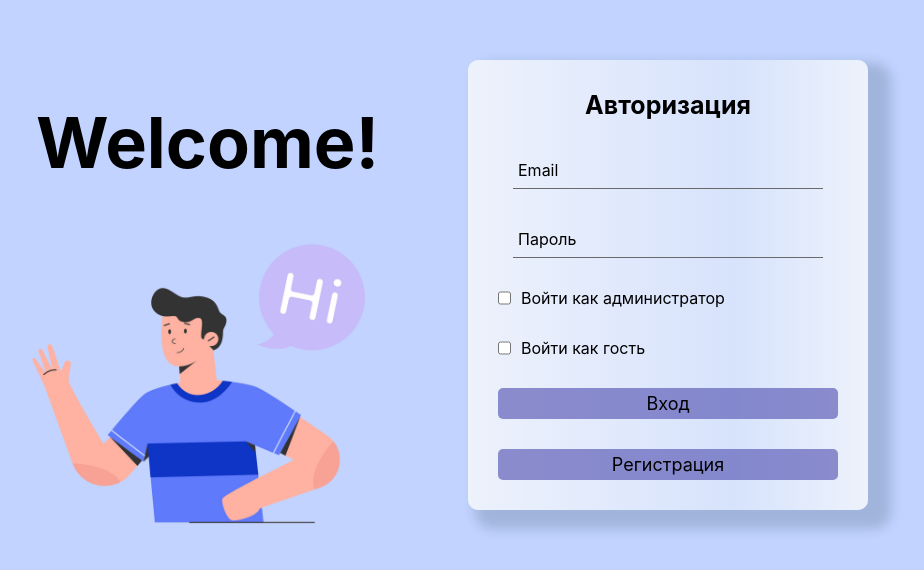
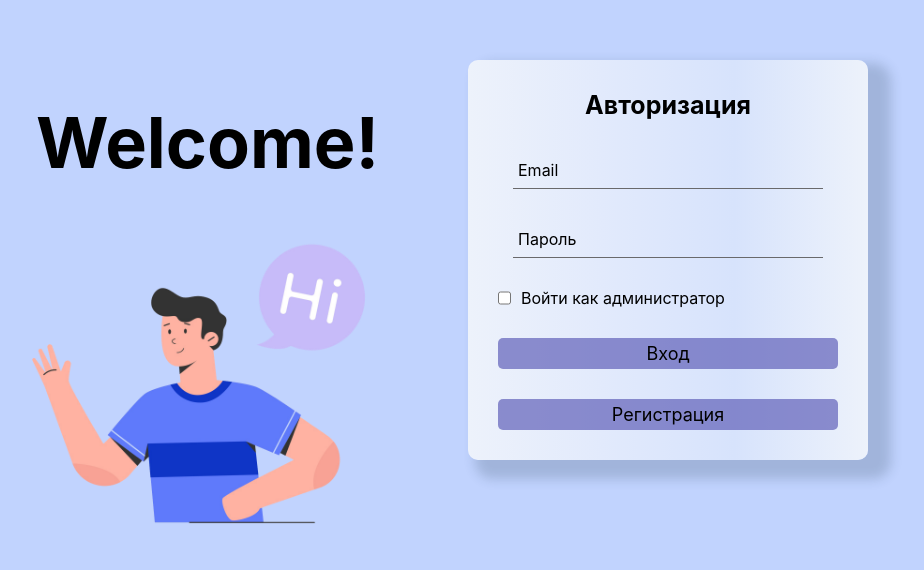
Before and after one commit to Olga-Udaltsova/social_network, a React (Create React App) app: page / in a window 1280 px wide. Shown: the part 140-710 px from the top of the page, without its empty margins (284-1208 px from the left). Built offline with nearby package versions, Linux system fonts and the light colour scheme.

Commit message:
Удалена возможность зайти как гость

```diff
--- a/src/helpers/toLogIn.js
+++ b/src/helpers/toLogIn.js
@@ -1,7 +1,7 @@
 import { USERS, ADMIN } from "../constants";
 import { login } from "../redux/slices/userSlice";
 
-export const toLogIn = (inputData, isChecked, isGuest, navigate, dispatch) => {
+export const toLogIn = (inputData, isChecked, navigate, dispatch) => {
   const users = JSON.parse(localStorage.getItem(USERS));
   const userInLS = users.some((user) => user.email === inputData.email);
   const currentUser = users.find(
@@ -13,14 +13,11 @@ export const toLogIn = (inputData, isChecked, isGuest, navigate, dispatch) => {
     inputData.password === ADMIN.password &&
     isChecked;
 
-  if (!userInLS && !admin && !isGuest) {
+  if (!userInLS && !admin) {
     alert("Пользователя с таким email не существует");
     return;
-  } else if ((currentUser || admin) && !isGuest) {
+  } else if (currentUser || admin) {
     dispatch(login(currentUser));
-    navigate("/main");
-    return;
-  } else if (isGuest) {
     navigate("/main");
     return;
   }
--- /dev/null
+++ b/src/pages/Auth/Checkbox/index.jsx
@@ -0,0 +1,13 @@
+import * as SC from "./styles";
+
+export const Checkbox = ({ isAdmin, handleChange }) => (
+  <SC.Label>
+    <input
+      type="checkbox"
+      id="checkbox"
+      checked={isAdmin}
+      onChange={() => handleChange()}
+    />
+    <label htmlFor="checkbox">Войти как администратор</label>
+  </SC.Label>
+);
--- a/src/pages/Auth/Checkboxs/index.jsx
+++ /dev/null
@@ -1,26 +0,0 @@
-import * as SC from "./styles";
-
-export const Checkboxs = ({ isAdmin, handleChange, isGuest, setIsGuest }) => {
-  return (
-    <>
-      <SC.Label>
-        <input
-          type="checkbox"
-          id="checkbox"
-          checked={isAdmin}
-          onChange={() => handleChange()}
-        />
-        <label htmlFor="checkbox">Войти как администратор</label>
-      </SC.Label>
-      <SC.Label>
-        <input
-          type="checkbox"
-          id="guest"
-          checked={isGuest}
-          onChange={() => setIsGuest(!isGuest)}
-        />
-        <label htmlFor="guest">Войти как гость</label>
-      </SC.Label>
-    </>
-  );
-};
--- a/src/pages/Auth/index.jsx
+++ b/src/pages/Auth/index.jsx
@@ -6,7 +6,7 @@ import { Button } from "../../components/ui/Button";
 import { Heading } from "../../components/ui/Heading";
 import { Modal } from "../../components/ui/Modal";
 import { Inputs } from "./Inputs";
-import { Checkboxs } from "./Checkboxs";
+import { Checkbox } from "./Checkbox";
 import { toLogIn } from "../../helpers/toLogIn";
 import { ADMIN } from "../../constants";
 import welcome from "../../images/welcome.png";
@@ -18,7 +18,6 @@ export const Auth = () => {
     password: "",
   });
   const [isChecked, setIsChecked] = useState(false);
-  const [isGuest, setIsGuest] = useState(false);
   const [error, setError] = useState(false);
   const navigate = useNavigate();
   const dispatch = useDispatch();
@@ -36,11 +35,11 @@ export const Auth = () => {
   };
 
   const toAuth = () => {
-    if ((!inputData.email || !inputData.password) && !isGuest) {
+    if (!inputData.email || !inputData.password) {
       setError(true);
       return;
     }
-    toLogIn(inputData, isChecked, isGuest, navigate, dispatch);
+    toLogIn(inputData, isChecked, navigate, dispatch);
   };
 
   return (
@@ -51,12 +50,7 @@ export const Auth = () => {
         <Heading $center>Авторизация</Heading>
         <SC.Auth>
           <Inputs onChange={onChange} />
-          <Checkboxs
-            isChecked={isChecked}
-            handleChange={handleChange}
-            isGuest={isGuest}
-            setIsGuest={setIsGuest}
-          />
+          <Checkbox isChecked={isChecked} handleChange={handleChange} />
           <Button onClick={toAuth}>Вход</Button>
           <Button to="reg">Регистрация</Button>
         </SC.Auth>
```
Also changed, not shown: src/pages/Auth/Checkbox/styles.js (renamed from src/pages/Auth/Checkboxs/styles.js).
